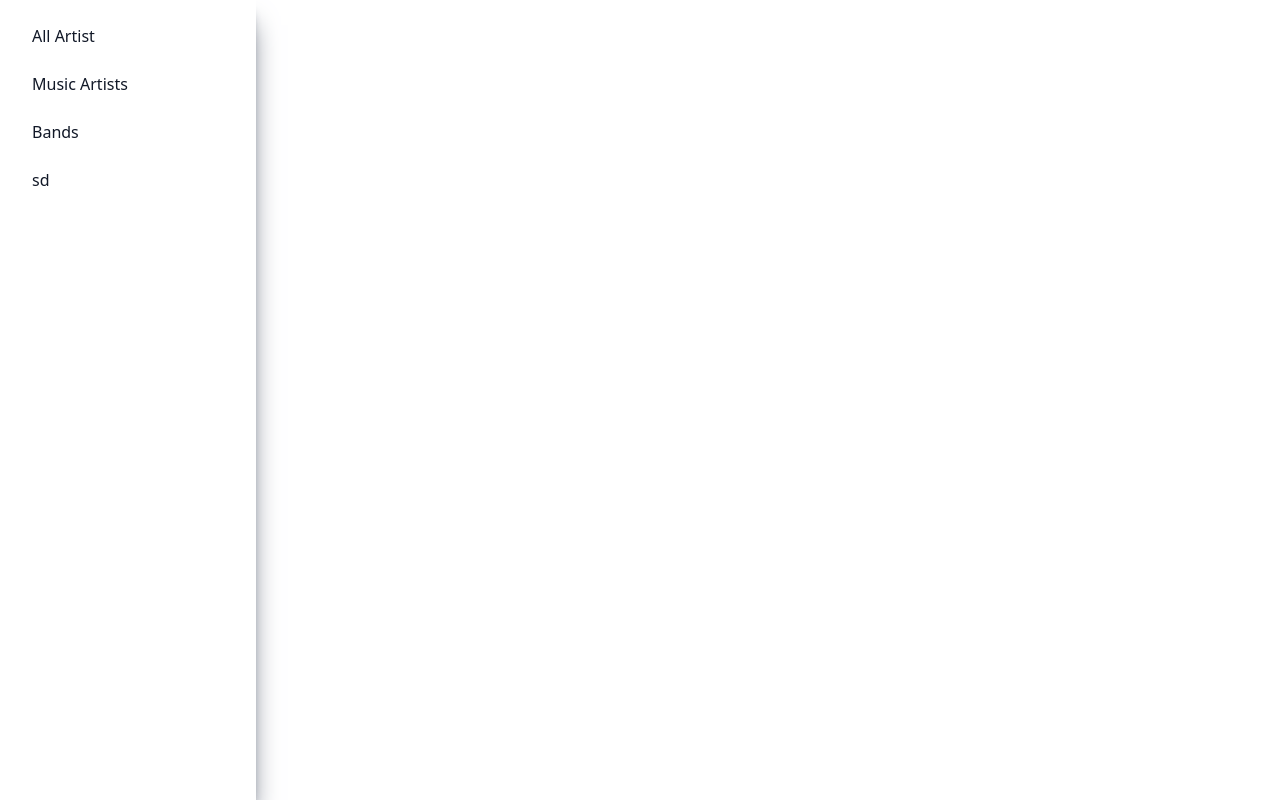
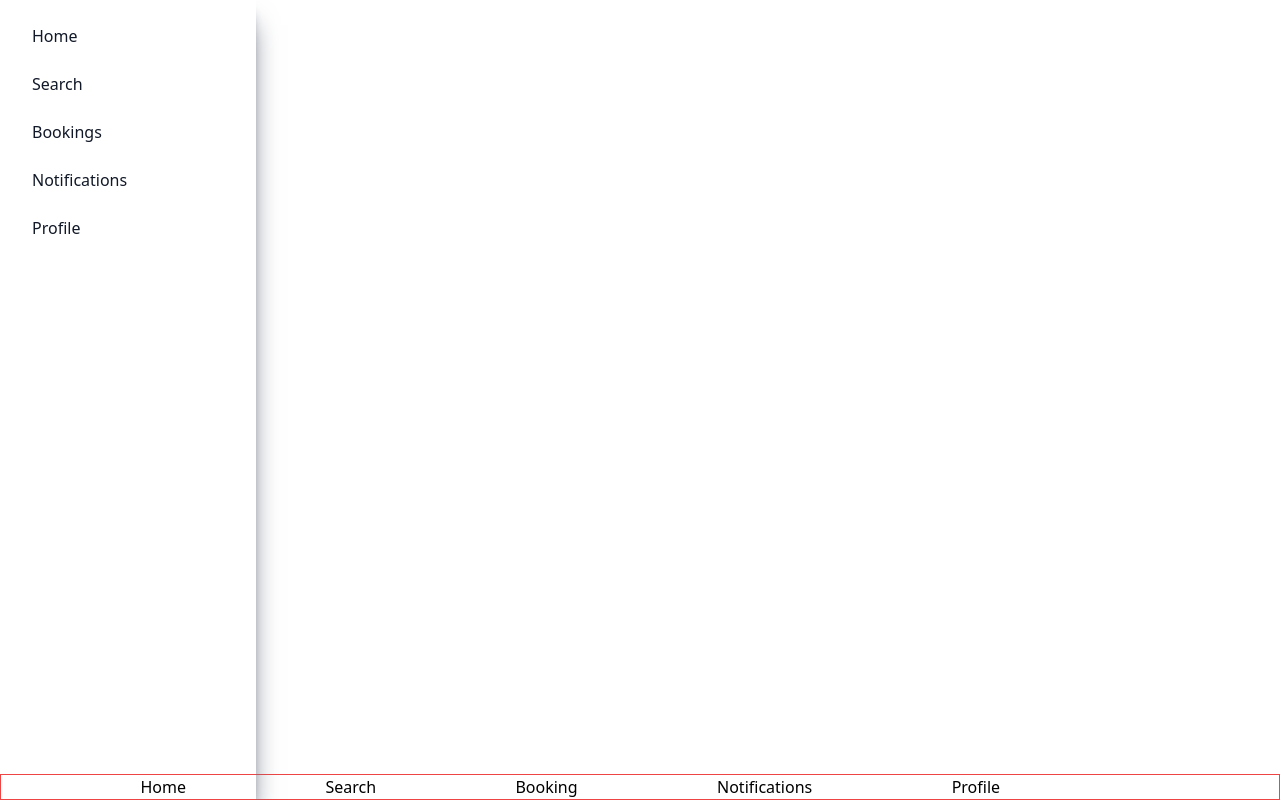
Before and after one commit to techie-sam/prime, a Next.js app: page /users/home in a window 1280 px wide. Built offline with nearby package versions, Linux system fonts and the light colour scheme.

Commit message:
Added appbar

```diff
--- /dev/null
+++ b/components/BottomNav.js
@@ -0,0 +1,30 @@
+import Link from "next/link";
+
+const BottomNav = () => {
+    const bottomNavContent = [
+        { icon: "", text: "Home" },
+        { icon: "", text: "Search" },
+        { icon: "", text: "Booking" },
+        { icon: "", text: "Notifications" },
+        { icon: "", text: "Profile" }
+    ]
+    return (
+        <nav className="fixed bottom-0 w-full border border-red-500">
+            <ul className="flex justify-evenly brder">
+                {
+                    bottomNavContent.map(({ icon, text }) =>
+                        <li key={text}>
+                            <Link href={text.toLowerCase()}>
+                                {text}
+                                <span>{icon}</span>
+                            </Link>
+                        </li>
+                    )
+                }
+                <li></li>
+            </ul>
+        </nav>
+    );
+}
+
+export default BottomNav;
--- /dev/null
+++ b/components/SideBar.js
@@ -0,0 +1,47 @@
+import Link from "next/link";
+import { useState } from "react";
+
+const SideBar = () => {
+    const sidebarItems = [
+        { text: "Home", icon: "" },
+        { text: "Search", icon: "" },
+        { text: "Bookings", icon: "" },
+        { text: "Notifications", icon: "" },
+        { text: "Profile", icon: "" },
+    ]
+    console.log("E");
+    const [isOpen, setIsOpen] = useState(false);
+
+    const toggleSidebar = () => {
+        setIsOpen(!isOpen);
+    };
+    return (
+        <>
+            <button onClick={toggleSidebar} className="inline-flex items-center p-2 mt-2 ml-3 text-sm text-gray-500 rounded-lg  sm:hidden hover:bg-gray-100 focus:outline-none focus:ring-2 focus:ring-gray-200 dark:text-gray-400 dark:hover:bg-gray-700 dark:focus:ring-gray-600">
+                <span className="sr-only">Open ttj</span>
+                <svg className="w-6 h-6" aria-hidden="true" fill="currentColor" viewBox="0 0 20 20" xmlns="http://www.w3.org/2000/svg">
+                    <path clipRule="evenodd" fillRule="evenodd" d="M2 4.75A.75.75 0 012.75 4h14.5a.75.75 0 010 1.5H2.75A.75.75 0 012 4.75zm0 10.5a.75.75 0 01.75-.75h7.5a.75.75 0 010 1.5h-7.5a.75.75 0 01-.75-.75zM2 10a.75.75 0 01.75-.75h14.5a.75.75 0 010 1.5H2.75A.75.75 0 012 10z"></path>
+                </svg>
+            </button>
+
+            <nav className={`fixed top-0 left-0 z-40 w-64 h-screen md:block ${isOpen ? "block" : "hidden"} shadow-gray-500 shadow-xl`} aria-label="Sidebar">
+                <div className="h-full px-3 py-4 overflow-y-auto dark:bg-gray-800">
+                    <button onClick={toggleSidebar} className="sm:hidden">Close</button>
+                    <ul className="space-y-2 font-medium">
+                        {
+                            sidebarItems.map(({ text, icon }) =>
+                                <li key={text}>
+                                    <Link href={text.toLowerCase()} className="flex items-center p-2 text-gray-900 rounded-lg dark:text-white hover:bg-gray-100 dark:hover:bg-gray-700">
+                                        <span className="ml-3">{text}</span>
+                                    </Link>
+                                </li>
+                            )
+                        }
+                    </ul>
+                </div>
+            </nav>
+        </>
+    );
+}
+
+export default SideBar;
--- a/pages/_app.js
+++ b/pages/_app.js
@@ -1,8 +1,10 @@
+import SideBar from '@/components/SideBar'
 import 'styles/globals.css'
-export default function App ({ Component, pageProps }) {
+export default function App({ Component, pageProps }) {
+  console.log(Component)
   return (
-    <div>
-        <Component {...pageProps}/>
-    </div>
+    <>
+      <Component {...pageProps} />
+    </>
   )
 }
--- a/pages/users/home.js
+++ b/pages/users/home.js
@@ -1,49 +1,29 @@
+import BottomNav from "@/components/BottomNav";
+import SideBar from "@/components/SideBar";
 import { useState } from "react";
 
 const Home = ({ sidebarItems }) => {
     const [isOpen, setIsOpen] = useState(false);
 
     const toggleSidebar = () => {
-      setIsOpen(!isOpen);
+        setIsOpen(!isOpen);
     };
 
     return (
         <>
-            <button onClick={toggleSidebar} className="inline-flex items-center p-2 mt-2 ml-3 text-sm text-gray-500 rounded-lg  sm:hidden hover:bg-gray-100 focus:outline-none focus:ring-2 focus:ring-gray-200 dark:text-gray-400 dark:hover:bg-gray-700 dark:focus:ring-gray-600">
-                <span className="sr-only">Open ttj</span>
-                <svg className="w-6 h-6" aria-hidden="true" fill="currentColor" viewBox="0 0 20 20" xmlns="http://www.w3.org/2000/svg">
-                    <path clipRule="evenodd" fillRule="evenodd" d="M2 4.75A.75.75 0 012.75 4h14.5a.75.75 0 010 1.5H2.75A.75.75 0 012 4.75zm0 10.5a.75.75 0 01.75-.75h7.5a.75.75 0 010 1.5h-7.5a.75.75 0 01-.75-.75zM2 10a.75.75 0 01.75-.75h14.5a.75.75 0 010 1.5H2.75A.75.75 0 012 10z"></path>
-                </svg>
-            </button>
-
-            <nav  className={`fixed top-0 left-0 z-40 w-64 h-screen md:block ${isOpen ? "block": "hidden"} shadow-gray-500 shadow-xl`}aria-label="Sidebar">
-                <div className="h-full px-3 py-4 overflow-y-auto dark:bg-gray-800">
-                <button onClick={toggleSidebar} className="sm:hidden">Close</button>
-                    <ul className="space-y-2 font-medium">
-                        {
-                            sidebarItems.map(({ text, icon }) =>
-                                <li key={text}>
-                                    <a href="#" className="flex items-center p-2 text-gray-900 rounded-lg dark:text-white hover:bg-gray-100 dark:hover:bg-gray-700">
-
-                                        <span className="ml-3">{text}</span>
-                                    </a>
-                                </li>
-                            )
-                        }
-                    </ul>
-                </div>
-            </nav>
-
+            <SideBar />
+            <BottomNav />
         </>
     );
 }
 
 export function getStaticProps() {
     const sidebarItems = [
-        { text: "All Artist", icon: "" },
-        { text: "Music Artists", icon: "" },
-        { text: "Bands", icon: "" },
-        { text: "sd", icon: "" },
+        { text: "Home", icon: "" },
+        { text: "Search", icon: "" },
+        { text: "Bookings", icon: "" },
+        { text: "Notifications", icon: "" },
+        { text: "Profile", icon: "" },
     ]
     return {
         props: {
--- a/pages/users/signup.js
+++ b/pages/users/signup.js
@@ -37,7 +37,7 @@ const SignUp = ({ formDetails }) => {
                 <hr />OR<hr />
               </div>
 
-              <button className='bg-[#b7778c] hover:bg-[#f7c4d5] font-semibold w-full rounded p-3 dark:text-white focus-visible:outline focus-visible:outline-2 focus-visible:outline-offset-2 focus-visible:outline-[#A10035]' >
+              <button className='bg-[#b7778c] hover:bg-[#f76d9b] font-semibold w-full rounded p-3 dark:text-white focus-visible:outline focus-visible:outline-2 focus-visible:outline-offset-2 focus-visible:outline-[#A10035]' >
                 Sign up with Google
               </button>
 
```
